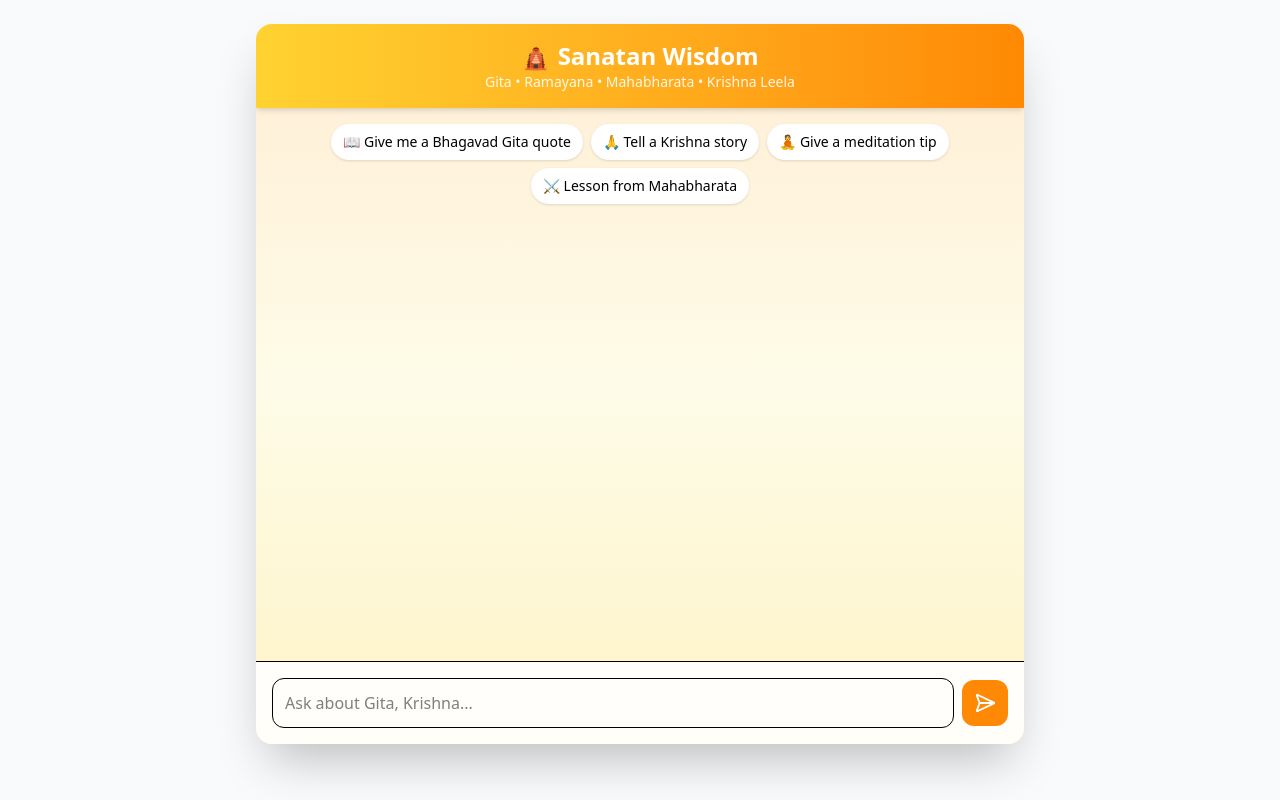
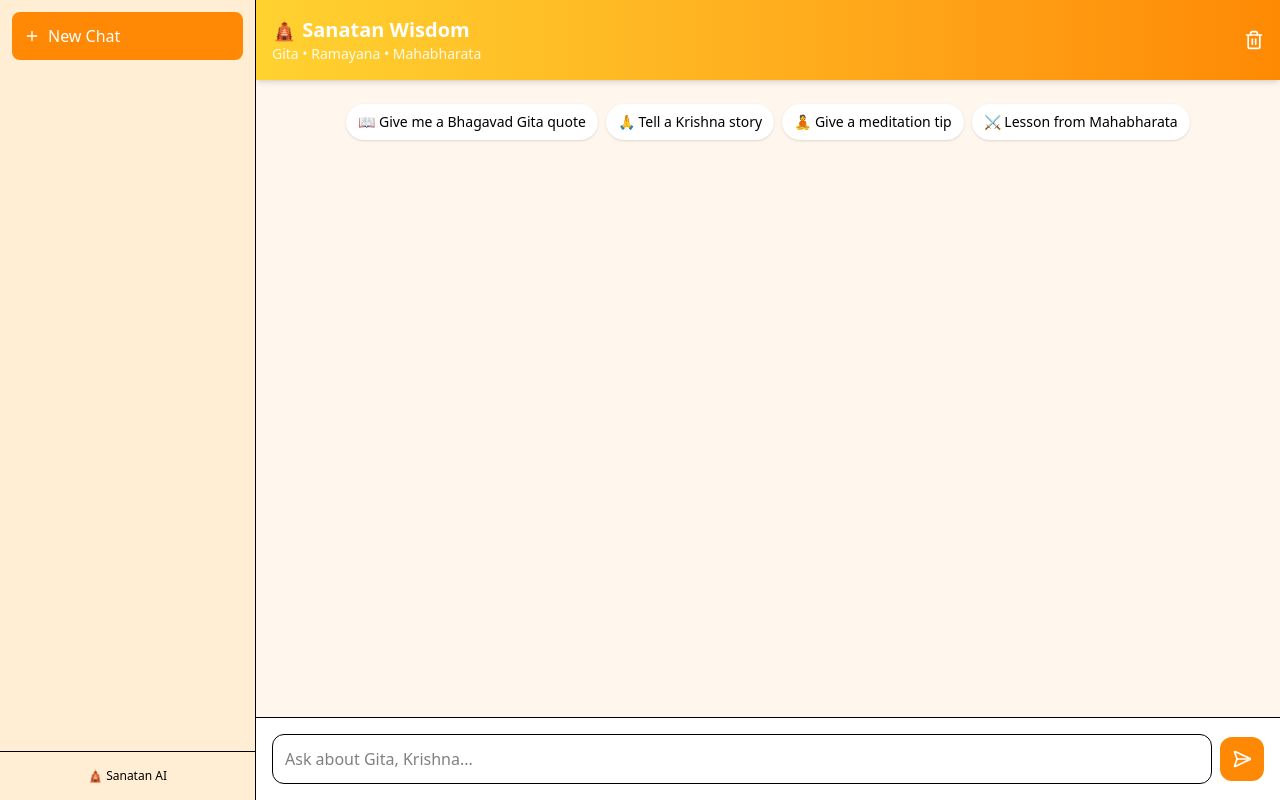
Before and after one commit to PiyushGavali19/sanatan-wisdom, a React (Vite) app: page / in a window 1280 px wide. Built offline with nearby package versions, Linux system fonts and the light colour scheme.

Commit message:
Refactor ChatComponent to manage sidebar and chats

```diff
--- a/src/components/chatcomponent.jsx
+++ b/src/components/chatcomponent.jsx
@@ -1,12 +1,27 @@
 import React from "react";
-import { LuBot, LuSendHorizontal } from "react-icons/lu";
+import { LuSendHorizontal } from "react-icons/lu";
+import { FiTrash2, FiPlus, FiMenu } from "react-icons/fi";
 import useChatbot from "../hooks/useChatbot";
 import useChatScroll from "../hooks/useChatScroll";
 import Markdown from "react-markdown";
 
 function ChatComponent() {
   const [input, setInput] = React.useState("");
-  const { messages, sendMessage, isTyping } = useChatbot();
+  const [showSidebar, setShowSidebar] = React.useState(false);
+
+  const {
+    chats,
+    currentChatId,
+    setCurrentChatId,
+    messages,
+    sendMessage,
+    isTyping,
+    clearChatUI,
+    createNewChat,
+    deleteChat,
+    renameChat,
+  } = useChatbot();
+
   const ref = useChatScroll(messages);
 
   const suggestions = [
@@ -30,31 +45,117 @@ function ChatComponent() {
   };
 
   return (
-    <div className="flex justify-center mt-6">
-      <div className="flex flex-col h-[90vh] w-full max-w-3xl mx-4 mb-6 rounded-2xl shadow-2xl overflow-hidden bg-gradient-to-b from-orange-100 via-yellow-50 to-amber-100">
+    <div className="flex h-screen w-screen overflow-hidden">
 
-        {/* 🛕 HEADER */}
-      <div className="bg-gradient-to-r from-amber-300 to-orange-400 p-4 shadow-md text-center">
-        <h1 className="text-2xl font-bold text-white">
-          🛕 Sanatan Wisdom
-        </h1>
-        <p className="text-sm text-white/90">
-          Gita • Ramayana • Mahabharata • Krishna Leela
-        </p>
+      {/* OVERLAY (mobile) */}
+      {showSidebar && (
+        <div
+          className="fixed inset-0 bg-black/40 z-40 md:hidden"
+          onClick={() => setShowSidebar(false)}
+        />
+      )}
+
+      {/* SIDEBAR */}
+      <div
+        className={`
+          fixed md:static z-50 top-0 left-0 h-full w-64
+          bg-orange-100 border-r flex flex-col
+          transform transition-transform duration-300
+          ${showSidebar ? "translate-x-0" : "-translate-x-full"}
+          md:translate-x-0
+        `}
+      >
+        {/* New Chat */}
+        <button
+          onClick={createNewChat}
+          className="flex items-center gap-2 m-3 p-3 bg-orange-400 text-white rounded-lg"
+        >
+          <FiPlus /> New Chat
+        </button>
+
+        {/* Chat List */}
+        <div className="flex-1 overflow-y-auto">
+          {Object.values(chats || {}).map((chat) => (
+            <div
+              key={chat.id}
+              onClick={() => {
+                setCurrentChatId(chat.id);
+                setShowSidebar(false);
+              }}
+              className={`p-3 mx-2 mb-2 rounded-lg cursor-pointer flex justify-between
+              ${currentChatId === chat.id ? "bg-orange-300" : "bg-white"}`}
+            >
+              <span
+                onDoubleClick={() => {
+                  const name = prompt("Rename chat:");
+                  if (name) renameChat(chat.id, name);
+                }}
+                className="truncate"
+              >
+                {chat.title || "New Chat"}
+              </span>
+
+              <FiTrash2
+                onClick={(e) => {
+                  e.stopPropagation();
+                  deleteChat(chat.id);
+                }}
+                className="text-red-500"
+              />
+            </div>
+          ))}
+        </div>
+
+        <div className="p-4 text-xs text-center border-t">
+          🛕 Sanatan AI
+        </div>
       </div>
 
+      {/* MAIN CHAT */}
+      <div className="flex flex-col flex-1 bg-orange-50">
 
-        {/* Messages */}
-        <div ref={ref} className="flex-1 overflow-y-auto p-4 space-y-4">
+        {/* HEADER */}
+        <div className="bg-gradient-to-r from-amber-300 to-orange-400 p-4 shadow-md flex justify-between items-center">
 
-          {/* Suggestion Buttons */}
+          <div className="flex items-center gap-3">
+            {/* Menu Button (mobile only) */}
+            <button
+              className="md:hidden text-white"
+              onClick={() => setShowSidebar(true)}
+            >
+              <FiMenu size={22} />
+            </button>
+
+            <div>
+              <h1 className="text-lg md:text-xl font-bold text-white">
+                🛕 Sanatan Wisdom
+              </h1>
+              <p className="text-xs md:text-sm text-white/90">
+                Gita • Ramayana • Mahabharata
+              </p>
+            </div>
+          </div>
+
+          <button
+            onClick={clearChatUI}
+            className="text-white"
+          >
+            <FiTrash2 size={20} />
+          </button>
+        </div>
+
+        {/* MESSAGES */}
+        <div
+          ref={ref}
+          className="flex-1 overflow-y-auto p-3 md:p-6 space-y-4"
+        >
           {messages.length === 0 && (
             <div className="flex flex-wrap gap-2 justify-center">
               {suggestions.map((s, i) => (
                 <button
                   key={i}
                   onClick={() => sendMessage(s)}
-                  className="bg-white px-3 py-2 rounded-full shadow hover:bg-orange-200 text-sm"
+                  className="bg-white px-3 py-2 rounded-full shadow text-xs md:text-sm"
                 >
                   {s}
                 </button>
@@ -65,26 +166,28 @@ function ChatComponent() {
           {messages.map((msg, i) => (
             <div
               key={i}
-              className={`flex flex-col max-w-xs ${
-                msg.sender === "user" ? "ml-auto items-end" : "items-start"
+              className={`flex flex-col max-w-[85%] md:max-w-xl ${
+                msg.sender === "user"
+                  ? "ml-auto items-end"
+                  : "items-start"
               }`}
             >
               <div
                 className={`p-3 rounded-xl shadow text-sm ${
                   msg.sender === "user"
                     ? "bg-orange-400 text-white"
-                    : "bg-white text-gray-800"
+                    : "bg-white"
                 }`}
               >
                 <Markdown>{msg.text}</Markdown>
               </div>
+
               <span className="text-xs text-gray-500 mt-1">
                 {msg.time}
               </span>
             </div>
           ))}
 
-          {/* Typing Indicator */}
           {isTyping && (
             <div className="text-gray-500 italic text-sm">
               🛕 Sanatan AI is typing...
@@ -92,8 +195,8 @@ function ChatComponent() {
           )}
         </div>
 
-        {/* Input */}
-        <div className="flex items-center gap-2 p-4 bg-white/90 border-t">
+        {/* INPUT */}
+        <div className="flex items-center gap-2 p-3 md:p-4 bg-white border-t">
           <input
             type="text"
             className="flex-1 p-3 border rounded-xl focus:outline-none"
@@ -105,11 +208,12 @@ function ChatComponent() {
 
           <button
             onClick={handleSend}
-            className="p-3 bg-orange-400 text-white rounded-xl hover:bg-orange-500"
+            className="p-3 bg-orange-400 text-white rounded-xl"
           >
-            <LuSendHorizontal size={22} />
+            <LuSendHorizontal size={20} />
           </button>
         </div>
+
       </div>
     </div>
   );
```
